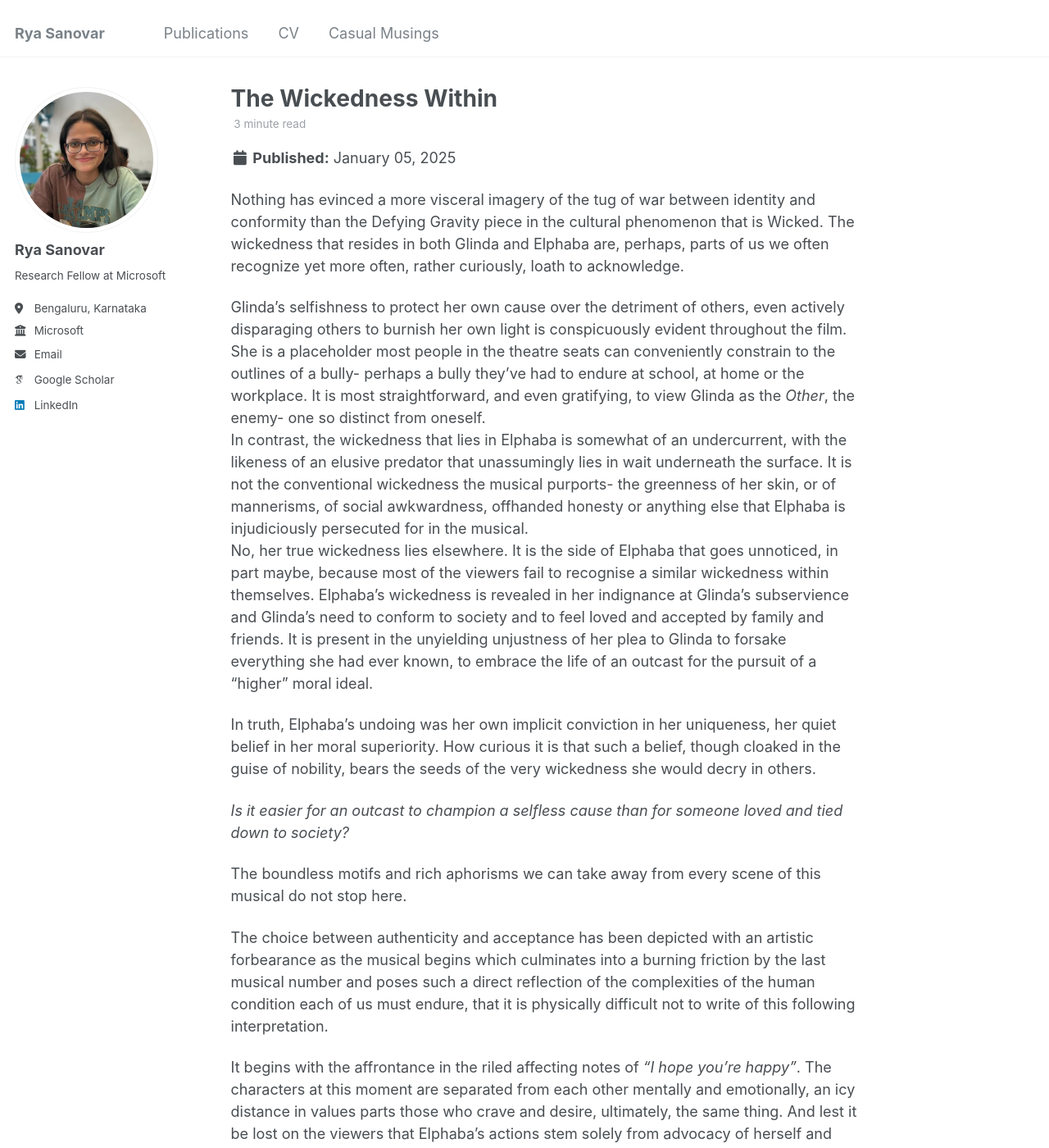
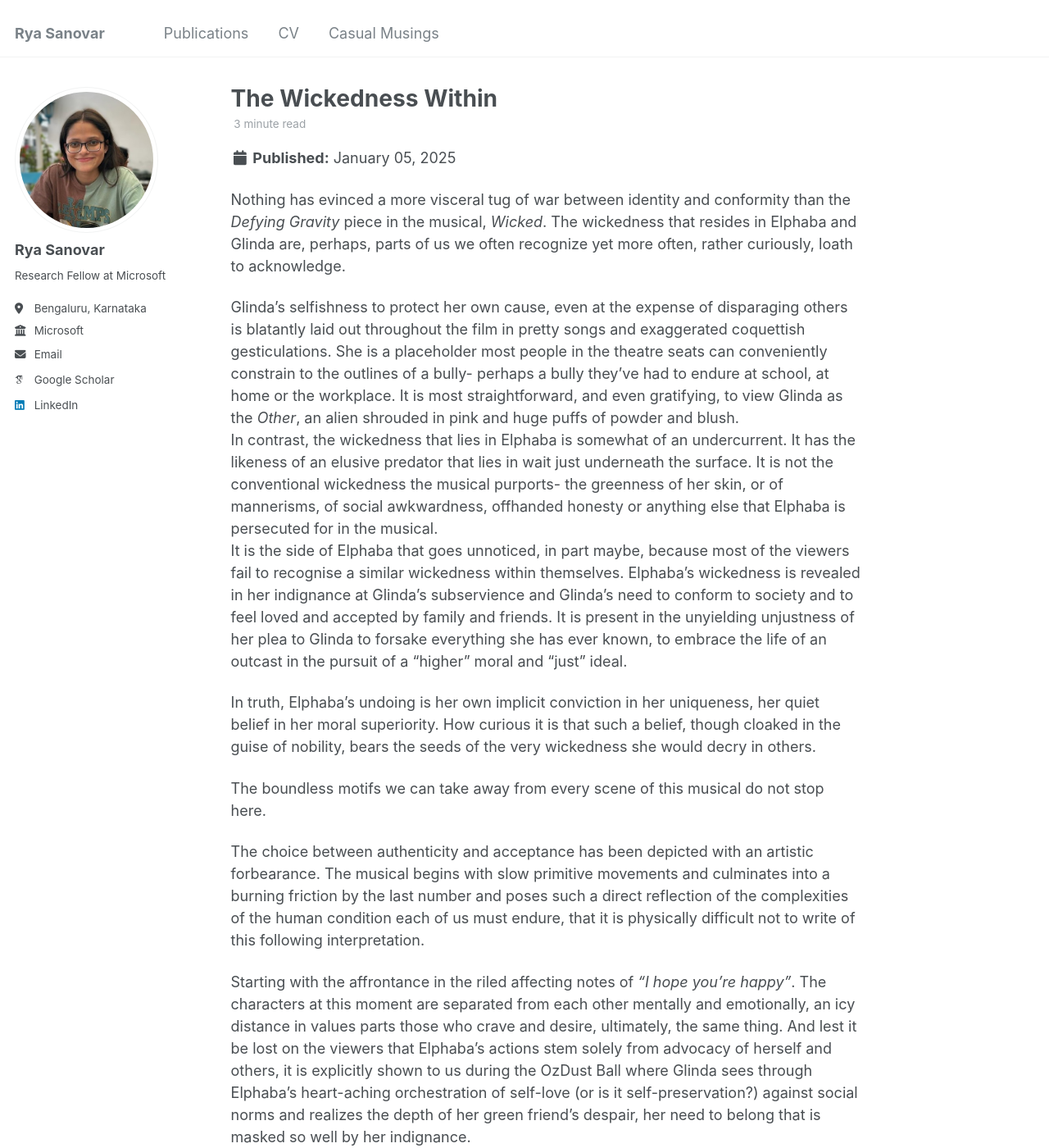
Before and after one commit to ravyan-asro/ravyan-asro.github.io, a Jekyll site: the page built from _posts/2013-08-14-blog-post-2.md, in a window 1280 px wide and 1400 px high. Shown: the whole window at 82% size. Built offline with Jekyll 4.4.1, drawn with Linux system fonts in a browser that asks for light colours; some web fonts are replaced; some of the changed text lies outside the part shown.

Commit message:
Update 2013-08-14-blog-post-2.md
made the post2 a more tolerant read.

```diff
--- a/_posts/2013-08-14-blog-post-2.md
+++ b/_posts/2013-08-14-blog-post-2.md
@@ -8,21 +8,19 @@ tags:
   - Musical
 ---
 
-Nothing has evinced a more visceral imagery of the tug of war between identity and conformity than the Defying Gravity piece in the cultural phenomenon that is Wicked. The wickedness that resides in both Glinda and Elphaba are, perhaps, parts of us we often recognize yet more often, rather curiously, loath to acknowledge.
+Nothing has evinced a more visceral tug of war between identity and conformity than the *Defying Gravity* piece in the musical, *Wicked*. The wickedness that resides in Elphaba and Glinda are, perhaps, parts of us we often recognize yet more often, rather curiously, loath to acknowledge.
 
-Glinda’s selfishness to protect her own cause over the detriment of others, even actively disparaging others to burnish her own light is conspicuously evident throughout the film. She is a placeholder most people in the theatre seats can conveniently constrain to the outlines of a bully- perhaps a bully they’ve had to endure at school, at home or the workplace. It is most straightforward, and even gratifying, to view Glinda as the *Other*, the enemy- one so distinct from oneself. <br>
-In contrast, the wickedness that lies in Elphaba is somewhat of an undercurrent, with the likeness of an elusive predator that unassumingly lies in wait underneath the surface. It is not the conventional wickedness the musical purports- the greenness of her skin, or of mannerisms, of social awkwardness, offhanded honesty or anything else that Elphaba is injudiciously persecuted for in the musical. <br> No, her true wickedness lies elsewhere. It is the side of Elphaba that goes unnoticed, in part maybe, because most of the viewers fail to recognise a similar wickedness within themselves. Elphaba’s wickedness is revealed in her indignance at Glinda’s subservience and Glinda’s need to conform to society and to feel loved and accepted by family and friends. It is present in the unyielding unjustness of her plea to Glinda to forsake everything she had ever known, to embrace the life of an outcast for the pursuit of a “higher” moral ideal.
+Glinda’s selfishness to protect her own cause, even at the expense of disparaging others is blatantly laid out throughout the film in pretty songs and exaggerated coquettish gesticulations. She is a placeholder most people in the theatre seats can conveniently constrain to the outlines of a bully- perhaps a bully they’ve had to endure at school, at home or the workplace. It is most straightforward, and even gratifying, to view Glinda as the *Other*, an alien shrouded in pink and huge puffs of powder and blush. <br>
+In contrast, the wickedness that lies in Elphaba is somewhat of an undercurrent. It has the likeness of an elusive predator that lies in wait just underneath the surface. It is not the conventional wickedness the musical purports- the greenness of her skin, or of mannerisms, of social awkwardness, offhanded honesty or anything else that Elphaba is persecuted for in the musical. <br> It is the side of Elphaba that goes unnoticed, in part maybe, because most of the viewers fail to recognise a similar wickedness within themselves. Elphaba’s wickedness is revealed in her indignance at Glinda’s subservience and Glinda’s need to conform to society and to feel loved and accepted by family and friends. It is present in the unyielding unjustness of her plea to Glinda to forsake everything she has ever known, to embrace the life of an outcast in the pursuit of a “higher” moral and "just" ideal.
 
-In truth, Elphaba’s undoing was her own implicit conviction in her uniqueness, her quiet belief in her moral superiority. How curious it is that such a belief, though cloaked in the guise of nobility, bears the seeds of the very wickedness she would decry in others.
+In truth, Elphaba’s undoing is her own implicit conviction in her uniqueness, her quiet belief in her moral superiority. How curious it is that such a belief, though cloaked in the guise of nobility, bears the seeds of the very wickedness she would decry in others.
 
-*Is it easier for an outcast to champion a selfless cause than for someone loved and tied down to society?*
+The boundless motifs we can take away from every scene of this musical do not stop here.
 
-The boundless motifs and rich aphorisms we can take away from every scene of this musical do not stop here.
+The choice between authenticity and acceptance has been depicted with an artistic forbearance. The musical begins with slow primitive movements and culminates into a burning friction by the last  number and poses such a direct reflection of the complexities of the human condition each of us must endure, that it is physically difficult not to write of this following interpretation.
 
-The choice between authenticity and acceptance has been depicted with an artistic forbearance as the musical begins which culminates into a burning friction by the last musical number and poses such a direct reflection of the complexities of the human condition each of us must endure, that it is physically difficult not to write of this following interpretation.
-
-It begins with the affrontance in the riled affecting notes of *“I hope you’re happy”*. The characters at this moment are separated from each other mentally and emotionally, an icy distance in values parts those who crave and desire, ultimately, the same thing. And lest it be lost on the viewers that Elphaba’s actions stem solely from advocacy of herself and others, it is explicitly shown to us during the OzDust Ball where Glinda sees through Elphaba’s heart-aching orchestration of self-love (or is it?) against social norms and realizes the depth of Elphaba’s despair, her need to belong that is masked so well by her indignance.
+Starting with the affrontance in the riled affecting notes of *“I hope you’re happy”*. The characters at this moment are separated from each other mentally and emotionally, an icy distance in values parts those who crave and desire, ultimately, the same thing. And lest it be lost on the viewers that Elphaba’s actions stem solely from advocacy of herself and others, it is explicitly shown to us during the OzDust Ball where Glinda sees through Elphaba’s heart-aching orchestration of self-love (or is it self-preservation?) against social norms and realizes the depth of her green friend's despair, her need to belong that is masked so well by her indignance.
 
 Striving for individuality at the expense of losing oneself in the majority, is a painful practice that rings most true for young adults in this present day. It is an unresolved struggle that has existed since the beginning of man himself. I must take some liberties now, to touch upon a personal discordance within myself, and connect it to the two characters I’d seen on screen and with time, have come to see within myself.
 
-*(To be continued.)*
+*(TBC.)*
```
